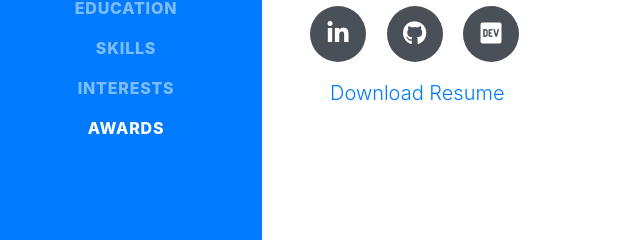
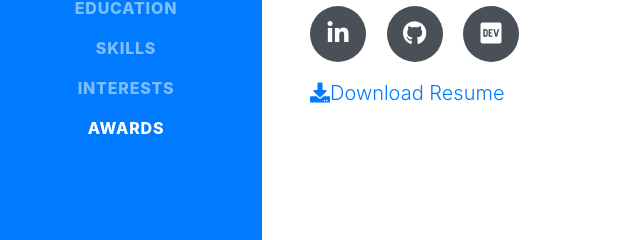
Before and after one commit to karthick-git/karthick.github.io, a website with bundled scripts: page index.html in a window 1280 px wide. Shown: the part 464-704 px from the top of the page, 10-650 px from the left. Built offline with nearby package versions, Linux system fonts and the light colour scheme; a web font is replaced by a local one.

Commit message:
updated resume

```diff
--- a/index.html
+++ b/index.html
@@ -86,7 +86,7 @@
 		<div class="lead mb-5">
                   <p>
                      <a href="https://github.com/karthick-git/online-portfolio/raw/master/img/Karthick%20Srinivasan%20-%20Resume.pdf" class="button">
-					 <i class="fab fa-download"></i>Download Resume
+					 <i class="fa fa-download"></i>Download Resume
 					 </a>
                   </p>
                </div>
```
